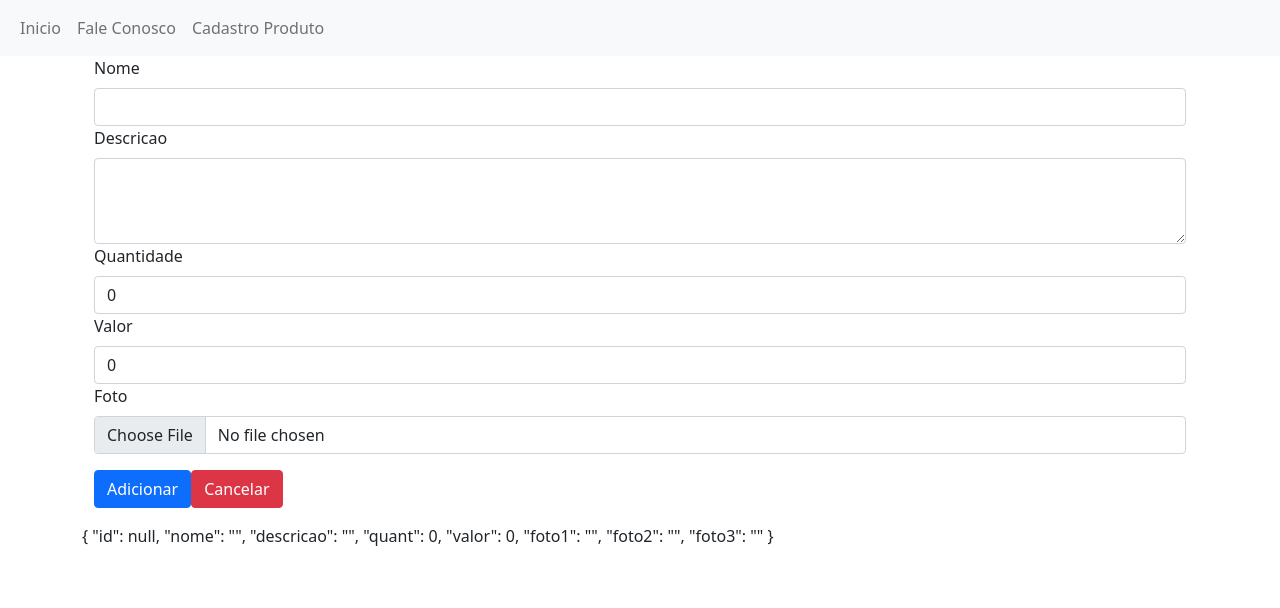
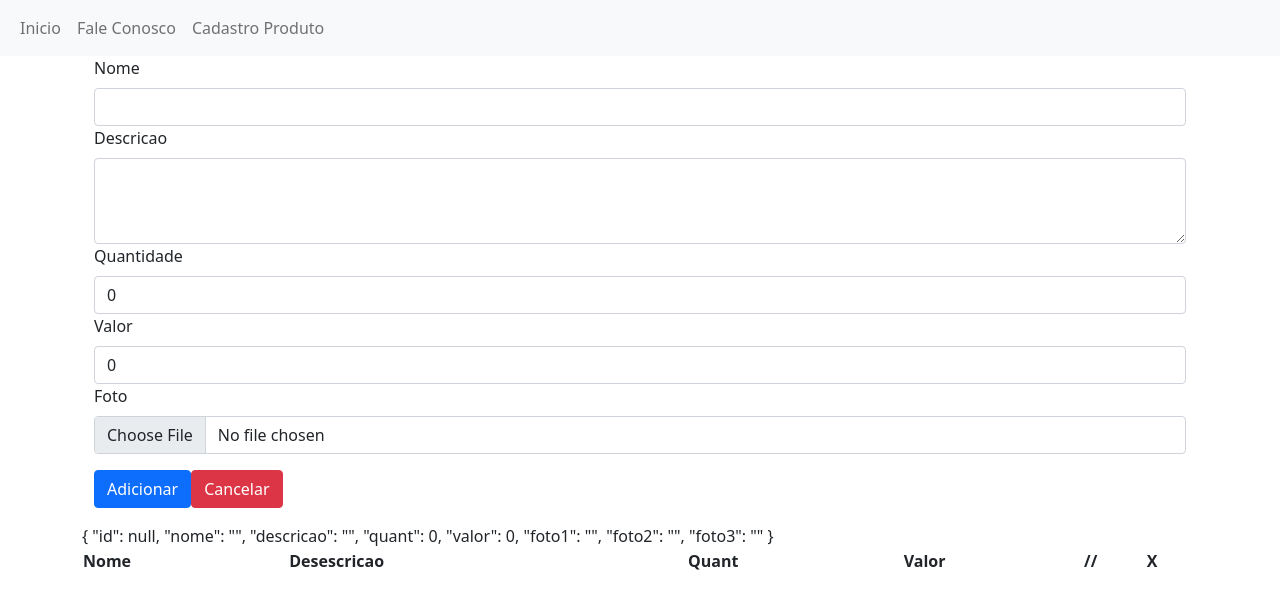
Before and after one commit to fmoreiranet/vueExemplos, a Vue app: page / in a window 1280 px wide. Shown: the top 608 px of the page. Built offline with nearby package versions, Linux system fonts and the light colour scheme.

Commit message:
2022-03-18

```diff
--- a/src/components/produto/ProdutoForm.vue
+++ b/src/components/produto/ProdutoForm.vue
@@ -83,28 +83,29 @@
           Adicionar
         </button>
         <button type="button" class="btn btn-danger">Cancelar</button>
-        <!-- <button
-          type="button"
-          class="btn btn-danger"
-          onclick="produtoController.getAllProduto()"
-        >
-          Listar Produtos
-        </button> -->
       </div>
     </form>
     {{ produto }}
+    <ProdutoListComponent />
   </section>
 </template>
 
 <script>
 import Produto from "./Produto";
+import ProdutoListComponent from "./ProdutoList.vue";
+
 let produto = new Produto();
+let produtos = [];
 
 export default {
   name: "ProdutoFormComponent",
+  components: {
+    ProdutoListComponent,
+  },
   data() {
     return {
       produto,
+      produtos,
     };
   },
   methods: {
--- /dev/null
+++ b/src/components/produto/ProdutoList.vue
@@ -0,0 +1,44 @@
+<template>
+  <table class="table">
+    <tr>
+      <th>Nome</th>
+      <th>Desescricao</th>
+      <th>Quant</th>
+      <th>Valor</th>
+      <th>//</th>
+      <th>X</th>
+    </tr>
+
+    <tr v-for="produto in produtos" :key="produto.id">
+      <td>{{ produto.nome }}</td>
+      <td>{{ produto.descricao }}</td>
+      <td>{{ produto.quant }}</td>
+      <td>R$ {{ produto.valor.toFixed(2) }}</td>
+      <td @click="getProduto(produto)">//</td>
+      <td @click="deleteProduto(produto)">X</td>
+    </tr>
+  </table>
+</template>
+
+<script>
+import Produto from "./Produto";
+let produto = new Produto();
+export default {
+  name: "ProdutoListComponent",
+  data() {
+    return {
+      produtos: produto.getAll(),
+      produto,
+    };
+  },
+  methods: {
+    getProduto(produto) {
+      console.log(produto);
+      this.produto = produto;
+    },
+  },
+};
+</script>
+
+<style>
+</style>
```
